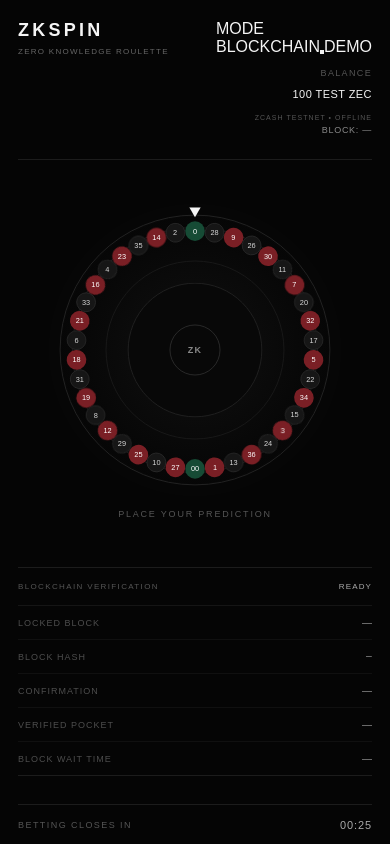
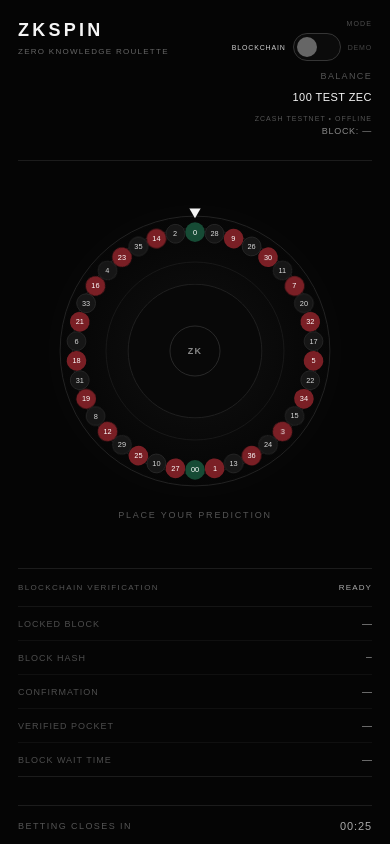
Before and after one commit to justneverminding/ZKSpin, a Next.js app: page / in a window 390 px wide. Shown: the top 844 px of the page. Built offline with nearby package versions, Linux system fonts and the light colour scheme; no server answers.

Commit message:
Update globals.css

```diff
--- a/app/globals.css
+++ b/app/globals.css
@@ -71,6 +71,130 @@ button:disabled {
   align-items: flex-end;
 
   gap: 12px;
+}
+
+/* ========================================
+   GAME MODE TOGGLE
+======================================== */
+
+.mode-control {
+  display: flex;
+  flex-direction: column;
+  align-items: flex-end;
+  gap: 7px;
+
+  width: 100%;
+}
+
+.mode-label {
+  color: #4d4d4d;
+
+  font-size: 8px;
+  letter-spacing: 0.16em;
+  text-transform: uppercase;
+}
+
+.mode-switch-row {
+  display: flex;
+  align-items: center;
+  justify-content: flex-end;
+
+  gap: 9px;
+}
+
+.mode-name {
+  color: #444;
+
+  font-size: 8px;
+  font-weight: 500;
+  letter-spacing: 0.12em;
+
+  transition: color 0.2s ease;
+}
+
+.mode-name.active {
+  color: #cfcfcf;
+}
+
+.mode-toggle {
+  position: relative;
+
+  width: 46px;
+  height: 26px;
+
+  display: flex;
+  align-items: center;
+
+  padding: 3px;
+
+  border: 1px solid #353535;
+  border-radius: 999px;
+
+  background: #0b0b0b;
+
+  cursor: pointer;
+
+  touch-action: manipulation;
+
+  transition:
+    background 0.2s ease,
+    border-color 0.2s ease,
+    opacity 0.2s ease;
+}
+
+.mode-toggle:hover:not(:disabled) {
+  border-color: #666;
+}
+
+.mode-toggle:active:not(:disabled) {
+  transform: scale(0.97);
+}
+
+.mode-toggle-knob {
+  display: block;
+
+  width: 18px;
+  height: 18px;
+
+  border-radius: 50%;
+
+  background: #666;
+
+  pointer-events: none;
+
+  transition:
+    transform 0.2s ease,
+    background 0.2s ease;
+}
+
+.mode-toggle.active {
+  border-color: #f5f5f5;
+
+  background: #f5f5f5;
+}
+
+.mode-toggle.active .mode-toggle-knob {
+  transform: translateX(20px);
+
+  background: #050505;
+}
+
+.mode-toggle:disabled {
+  opacity: 0.35;
+
+  cursor: not-allowed;
+}
+
+.demo-result-label {
+  display: block;
+
+  margin-top: 9px;
+
+  color: #555;
+
+  font-size: 7px;
+  letter-spacing: 0.15em;
+  text-transform: uppercase;
 }
 
 .balance {
@@ -724,8 +848,6 @@ button:disabled {
   letter-spacing: 0.08em;
 }
 
-/* history container */
-
 .history-list {
   display: flex;
   flex-direction: column;
@@ -734,8 +856,6 @@ button:disabled {
 
   margin-top: 14px;
 }
-
-/* individual round */
 
 .history-item {
   display: grid;
@@ -773,8 +893,6 @@ button:disabled {
     );
 }
 
-/* result pocket */
-
 .history-number {
   width: 38px;
   height: 38px;
@@ -809,8 +927,6 @@ button:disabled {
   background: #164b35;
   color: #fff;
 }
-
-/* round information */
 
 .history-details {
   min-width: 0;
@@ -1016,6 +1132,42 @@ button:disabled {
     font-size: 8px;
   }
 
+  .topbar-info {
+    gap: 10px;
+  }
+
+  .mode-control {
+    gap: 6px;
+  }
+
+  .mode-label {
+    font-size: 7px;
+  }
+
+  .mode-switch-row {
+    gap: 7px;
+  }
+
+  .mode-name {
+    font-size: 7px;
+  }
+
+  .mode-toggle {
+    width: 48px;
+    height: 28px;
+
+    padding: 3px;
+  }
+
+  .mode-toggle-knob {
+    width: 20px;
+    height: 20px;
+  }
+
+  .mode-toggle.active .mode-toggle-knob {
+    transform: translateX(20px);
+  }
+
   .balance strong {
     font-size: 11px;
   }
```
